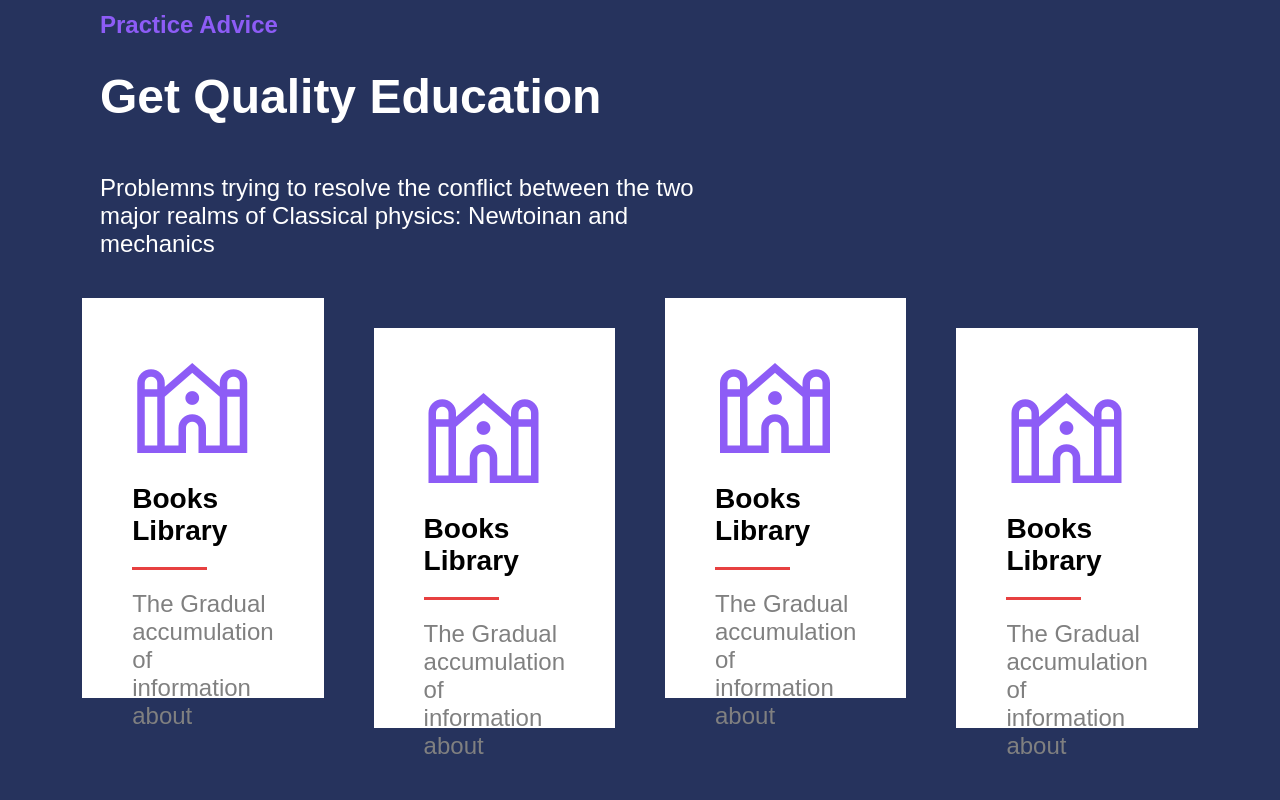
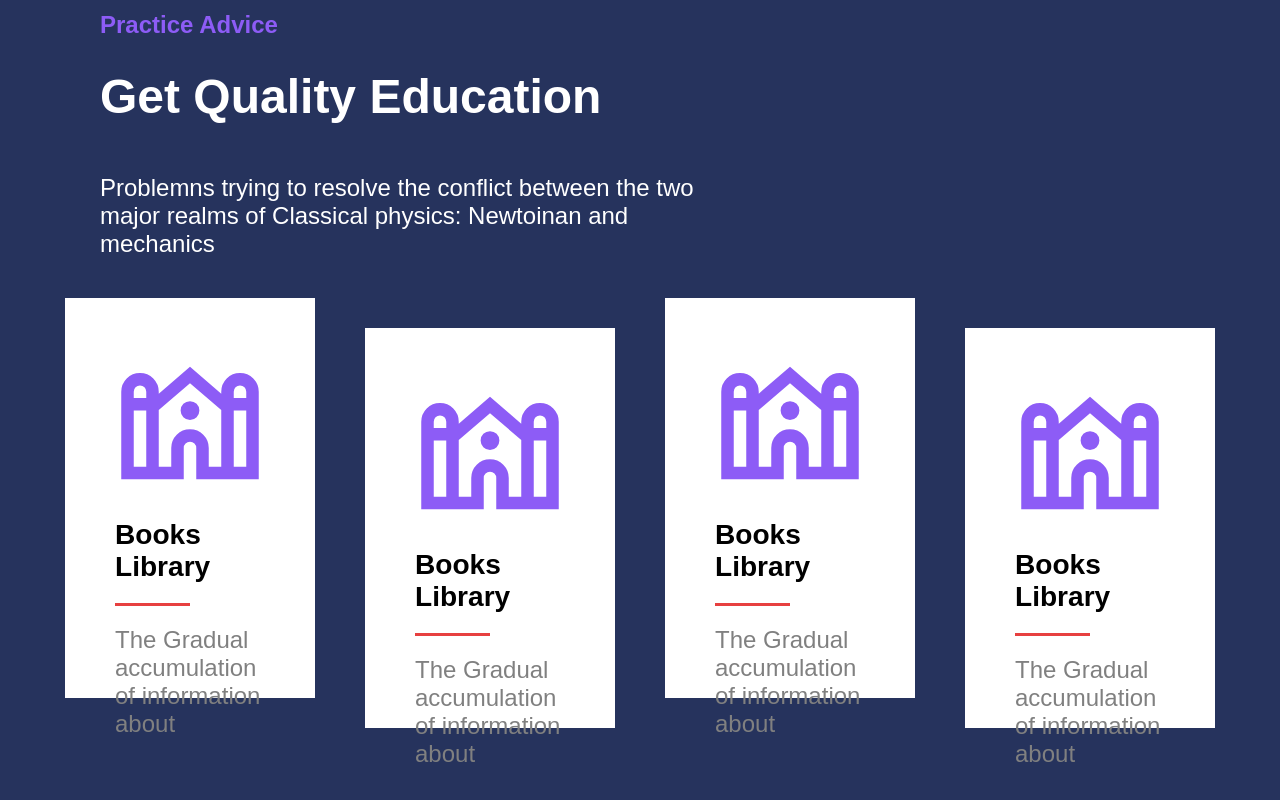
Before and after one commit to AntonioDGaspar/practica-layouts, a plain HTML site: page Layout_concurso_Coding_Angola/index.html in a window 1280 px wide. Shown: the part 1931-2731 px from the top of the page. Drawn offline with nearby package versions, Linux system fonts and the light colour scheme.

Commit message:
Correções nos ícones

```diff
--- a/Layout_concurso_Coding_Angola/index.html
+++ b/Layout_concurso_Coding_Angola/index.html
@@ -4,7 +4,6 @@
     <meta charset="UTF-8">
     <meta name="viewport" content="width=device-width, initial-scale=1.0">
     <title> Lading Page </title>
-    <link rel="stylesheet" href="https://fonts.googleapis.com/css2?family=Material+Symbols+Outlined:opsz,wght,FILL,GRAD@20..48,100..700,0..1,-50..200&icon_names=synagogue" />
     <link rel="stylesheet" href="style.css">
 </head>
 <body>
@@ -62,25 +61,25 @@
             <p class="desc_text"> Problemns trying to resolve the conflict between the two major realms of Classical physics: Newtoinan and mechanics </p>
             <div style="display: flex; justify-content: center; ">
                 <div class="card">
-                    <span class="material-symbols-outlined" style="display: block; color: var(--cor01); text-align: left; font-size: 5em;">synagogue</span>
+                    <img src="library icon.svg" alt="Library Icon" style="width: 150px; height: 150px; text-align: left;">
                     <h3> Books Library </h3>
                     <div class="mini_line"></div>
                     <p> The Gradual accumulation of information about </p>
                 </div>
                 <div class="card under_card">
-                    <span class="material-symbols-outlined" style="display: block; color: var(--cor01); text-align: left; font-size: 5em;">synagogue</span>
+                    <img src="library icon.svg" alt="Library Icon" style="width: 150px; height: 150px; text-align: left;">
                     <h3> Books Library </h3>
                     <div class="mini_line"></div>
                     <p> The Gradual accumulation of information about </p>
                 </div>
                 <div class="card">
-                    <span class="material-symbols-outlined" style="display: block; color: var(--cor01); text-align: left; font-size: 5em;">synagogue</span>
+                    <img src="library icon.svg" alt="Library Icon" style="width: 150px; height: 150px; text-align: left;">
                     <h3> Books Library </h3>
                     <div class="mini_line"></div>
                     <p> The Gradual accumulation of information about </p>
                 </div>
                 <div class="card under_card" style="margin-right: 0;">
-                    <span class="material-symbols-outlined" style="display: block; color: var(--cor01); text-align: left; font-size: 5em;">synagogue</span>
+                    <img src="library icon.svg" alt="Library Icon" style="width: 150px; height: 150px; text-align: left;">
                     <h3> Books Library </h3>
                     <div class="mini_line"></div>
                     <p> The Gradual accumulation of information about </p>
```
Also changed, not shown: Layout_concurso_Coding_Angola/library icon.svg (added).
